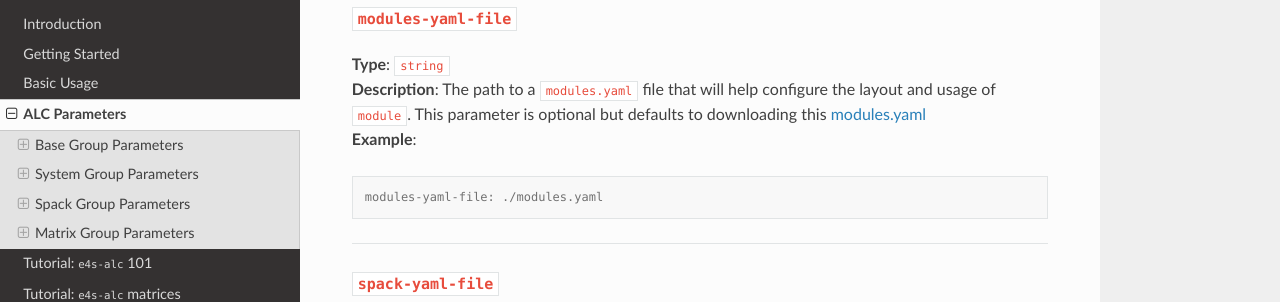
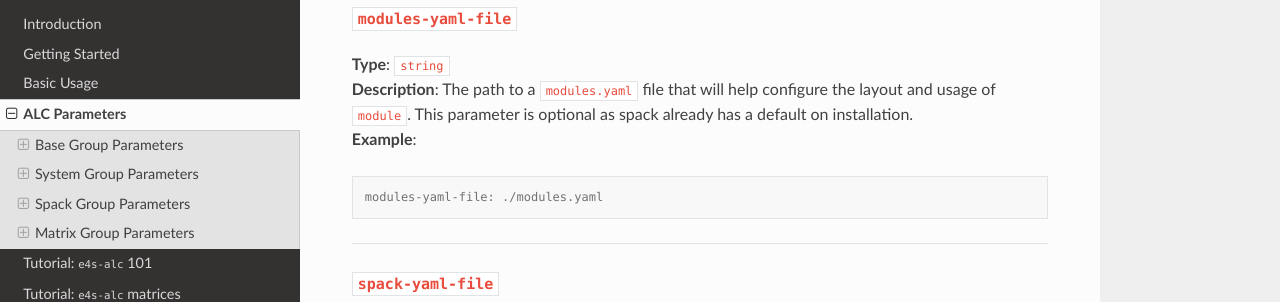
Before and after one commit to E4S-Project/e4s-alc, a Sphinx documentation site: the page built from docs/basics/alc_parameters.rst, in a window 1280 px wide and 900 px high, scrolled down 7152 px. Shown: the part 153-455 px from the top of the window. Built offline with Sphinx 7.4.7 and the Read the Docs theme 2.0.0, drawn with Linux system fonts in a browser that asks for light colours.

Commit message:
updated modules.yaml documentation

```diff
--- a/docs/basics/alc_parameters.rst
+++ b/docs/basics/alc_parameters.rst
@@ -341,7 +341,7 @@ Spack Group Parameters
 ~~~~~~~~~~~~~~~~~~~~~
 
 | **Type**: ``string``
-| **Description**: The path to a ``modules.yaml`` file that will help configure the layout and usage of ``module``. This parameter is optional but defaults to downloading this `modules.yaml <https://www.nic.uoregon.edu/~cfd/e4s-alc/modules.yaml>`__
+| **Description**: The path to a ``modules.yaml`` file that will help configure the layout and usage of ``module``. This parameter is optional as spack already has a default on installation.
 | **Example**:
 
 .. code-block:: console
```
